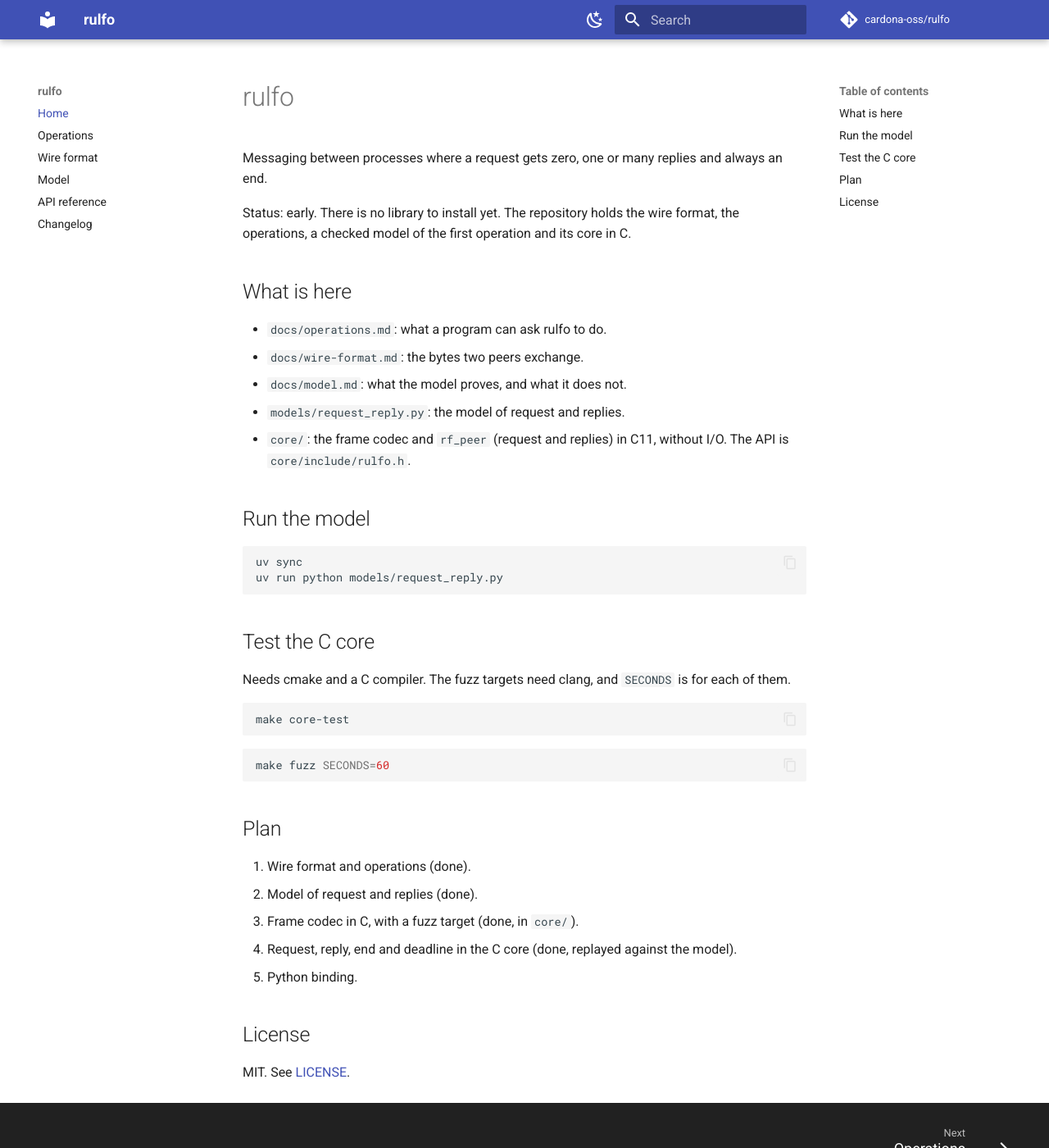
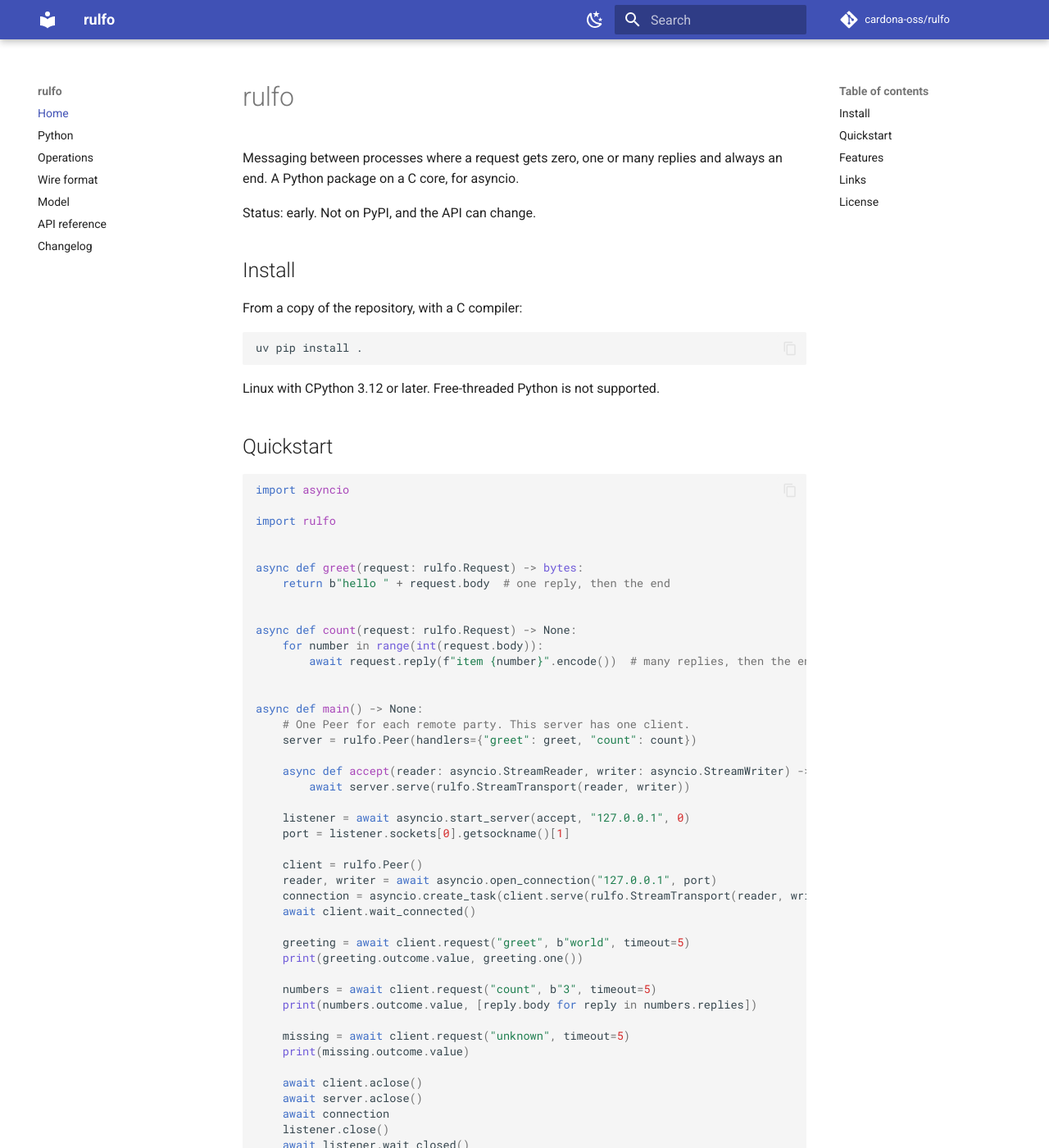
Before and after one commit to jorgeecardona/rulfo, an MkDocs documentation site: the page built from docs/index.md, in a window 1280 px wide and 1400 px high. Shown: the whole window at 82% size. Built offline with MkDocs 1.6.1 and Material for MkDocs 9.7.7, drawn with Linux system fonts in a browser that asks for light colours; comment, search, counter and statistics services are not loaded; some of the changed text lies outside the part shown.

Commit message:
docs: the Python guide, a README quickstart and the follow-ups

````diff
--- a/README.md
+++ b/README.md
@@ -1,46 +1,99 @@
 # rulfo
 
 Messaging between processes where a request gets zero, one or many replies and always an end.
+A Python package on a C core, for asyncio.
 
-Status: early. There is no library to install yet. The repository holds the wire format, the
-operations, a checked model of the first operation and its core in C.
+Status: early. Not on PyPI, and the API can change.
 
-## What is here
+## Install
 
-- `docs/operations.md`: what a program can ask rulfo to do.
-- `docs/wire-format.md`: the bytes two peers exchange.
-- `docs/model.md`: what the model proves, and what it does not.
-- `models/request_reply.py`: the model of request and replies.
-- `core/`: the frame codec and `rf_peer` (request and replies) in C11, without I/O. The API is
-  `core/include/rulfo.h`.
-
-## Run the model
+From a copy of the repository, with a C compiler:
 
 ```bash
-uv sync
-uv run python models/request_reply.py
+uv pip install .
 ```
 
-## Test the C core
+Linux with CPython 3.12 or later. Free-threaded Python is not supported.
 
-Needs cmake and a C compiler. The fuzz targets need clang, and `SECONDS` is for each of them.
+## Quickstart
 
-```bash
-make core-test
+```python
+import asyncio
+
+import rulfo
+
+
+async def greet(request: rulfo.Request) -> bytes:
+    return b"hello " + request.body  # one reply, then the end
+
+
+async def count(request: rulfo.Request) -> None:
+    for number in range(int(request.body)):
+        await request.reply(f"item {number}".encode())  # many replies, then the end
+
+
+async def main() -> None:
+    # One Peer for each remote party. This server has one client.
+    server = rulfo.Peer(handlers={"greet": greet, "count": count})
+
+    async def accept(reader: asyncio.StreamReader, writer: asyncio.StreamWriter) -> None:
+        await server.serve(rulfo.StreamTransport(reader, writer))
+
+    listener = await asyncio.start_server(accept, "127.0.0.1", 0)
+    port = listener.sockets[0].getsockname()[1]
+
+    client = rulfo.Peer()
+    reader, writer = await asyncio.open_connection("127.0.0.1", port)
+    connection = asyncio.create_task(client.serve(rulfo.StreamTransport(reader, writer)))
+    await client.wait_connected()
+
+    greeting = await client.request("greet", b"world", timeout=5)
+    print(greeting.outcome.value, greeting.one())
+
+    numbers = await client.request("count", b"3", timeout=5)
+    print(numbers.outcome.value, [reply.body for reply in numbers.replies])
+
+    missing = await client.request("unknown", timeout=5)
+    print(missing.outcome.value)
+
+    await client.aclose()
+    await server.aclose()
+    await connection
+    listener.close()
+    await listener.wait_closed()
+
+
+asyncio.run(main())
 ```
 
-```bash
-make fuzz SECONDS=60
+Output:
+
+```text
+completed b'hello world'
+completed [b'item 0', b'item 1', b'item 2']
+unroutable
 ```
 
-## Plan
+## Features
 
-1. Wire format and operations (done).
-2. Model of request and replies (done).
-3. Frame codec in C, with a fuzz target (done, in `core/`).
-4. Request, reply, end and deadline in the C core (done, replayed against the model).
-5. Python binding.
+- Four outcomes: `completed`, `busy`, `expired`, `unroutable`. Two of them say it did not run.
+- A deadline on every request, also when the two clocks differ.
+- Zero, one or many replies, in order.
+- A request survives a reconnect and runs once while the other process lives. Replies lost in
+  the reconnect are sent again, up to a memory limit.
+- Any byte stream: TCP and unix sockets included, WebSocket adapters in the docs.
+- A model checks the rules, and the library replays runs of that model.
+
+Not designed yet: latest value per key, work with acknowledgement, presence.
+
+## Links
+
+- [Python guide](https://cardona-oss.gitlab.io/rulfo/python/)
+- [Operations](https://cardona-oss.gitlab.io/rulfo/operations/): the rules
+- [Wire format](https://cardona-oss.gitlab.io/rulfo/wire-format/)
+- [Model](https://cardona-oss.gitlab.io/rulfo/model/): what is proved and what is not
+- [Contributing](https://gitlab.com/cardona-oss/rulfo/-/blob/main/CONTRIBUTING.md)
 
 ## License
 
-MIT. See [LICENSE](LICENSE).
+MIT. See [LICENSE](https://gitlab.com/cardona-oss/rulfo/-/blob/main/LICENSE).
--- a/docs/issues/config.toml
+++ b/docs/issues/config.toml
@@ -9,7 +9,7 @@ index_fields = ["scope", "verify"]
 
 # The one vocabulary that cannot be guessed from outside this repo. Edit this list to
 # match the project's real subsystems once they exist.
-areas = ["core", "ci", "docs"]
+areas = ["core", "python", "ci", "docs"]
 
 [fields.scope]
 required = true
--- a/docs/operations.md
+++ b/docs/operations.md
@@ -64,7 +64,8 @@ Rules:
 ### Replies lost in a reconnect
 
 A replier that gets a known id, marked as sent again, tells its program the number of replies sent
-and whether the end was sent. The program stores the replies: rulfo does not.
+and whether the end was sent. The program stores the replies: the C core does not. The
+[Python package](python.md) stores them, up to a limit.
 
 The program chooses one of two:
 
--- /dev/null
+++ b/docs/python.md
@@ -0,0 +1,214 @@
+# Python
+
+Use `rulfo.Peer` on asyncio to send requests and to answer them over one connection. The rules
+behind it are in [Operations](operations.md), and every name is in the [API reference](api.md).
+
+Linux with CPython 3.12 or later. Free-threaded Python is not supported.
+
+## Send a request
+
+```python
+result = await peer.request("greet", b"world", timeout=5)
+if result.outcome is rulfo.Outcome.COMPLETED:
+    for reply in result.replies:
+        print(reply.body, reply.error)
+```
+
+`timeout` has no default: every request has a deadline. `request` returns when it has an outcome.
+
+| Outcome | What happened | Safe to send as a new request |
+|---|---|---|
+| `completed` | The handler ran and every reply arrived. A reply can be an error reply. | It ran. |
+| `busy` | The other side refused it. | Yes: it did not run. |
+| `unroutable` | No handler for the key, or no connection. | Yes: it did not run. |
+| `expired` | The deadline passed first. | No: it may have run. |
+
+The four outcomes are values. `result.one()` is the short form for one reply: it returns the body
+and raises `NotCompleted` for another outcome, or `RemoteError` for an error reply.
+
+## Answer requests
+
+A handler is an async function for one key:
+
+```python
+async def greet(request: rulfo.Request) -> bytes:
+    return b"hello " + request.body
+
+
+async def count(request: rulfo.Request) -> None:
+    for number in range(int(request.body)):
+        await request.reply(f"item {number}".encode())
+
+
+peer = rulfo.Peer(handlers={"greet": greet, "count": count})
+```
+
+| The handler | The requester gets |
+|---|---|
+| returns bytes | one reply, then `completed` |
+| returns None | `completed` after the replies it sent |
+| raises `rulfo.Busy` before its first reply | `busy` |
+| raises another exception | an error reply with the type and message, then `completed` |
+| is still running at the deadline | `expired`; the handler is cancelled |
+
+The error reply carries the text of the exception to the other side. Catch exceptions whose text
+must stay private. The `rulfo` logger records each one.
+
+## Connections
+
+`serve` uses one connection until it ends. Your program decides when to connect again:
+
+```python
+while True:
+    try:
+        reader, writer = await asyncio.open_connection(host, port)
+        await peer.serve(rulfo.StreamTransport(reader, writer))
+    except (OSError, rulfo.ProtocolError) as error:
+        print(error)
+    await asyncio.sleep(1)
+```
+
+- A request that was sent stays open across reconnects, until its deadline.
+- Without a connection, `request` returns `unroutable` at once. `await peer.wait_connected()`
+  waits for one.
+- A second call of `serve` replaces the connection of the first.
+- `await peer.aclose()` closes the connection, fails open requests with `PeerClosed` and cancels
+  handlers.
+
+### One Peer for each remote party
+
+A `Peer` remembers the ids it ran. A second `Peer` for the same party runs a repeated request
+again. A server keeps one for each authenticated name:
+
+```python
+peers: dict[str, rulfo.Peer] = {}
+
+peer = peers.setdefault(name, rulfo.Peer(handlers=handlers))
+await peer.serve(transport)
+```
+
+Drop a `Peer` only when `peer.idle` is true and no connection serves it.
+
+## Transports
+
+A transport has `send`, `recv` and `close` (see `rulfo.Transport`). `send` gets at most 64 KiB
+at a time, and the cuts between chunks have no meaning.
+
+- TCP and unix sockets: `rulfo.StreamTransport`.
+- Tests: `rulfo.testing.memory_pair()`.
+- WebSockets: copy one of the two adapters below. They were run with Litestar 2.25.0 and
+  websockets 17.4.
+
+rulfo does not encrypt or authenticate. Use a transport that does.
+
+### Litestar (server side)
+
+```python
+import contextlib
+
+from litestar import WebSocket
+from litestar.exceptions import WebSocketDisconnect, WebSocketException
+
+
+class LitestarTransport:
+    def __init__(self, socket: WebSocket) -> None:
+        self.socket = socket
+
+    async def send(self, data: bytes) -> None:
+        with contextlib.suppress(WebSocketDisconnect):  # recv reports the end
+            await self.socket.send_bytes(data)
+
+    async def recv(self) -> bytes:
+        try:
+            return await self.socket.receive_bytes()
+        except WebSocketDisconnect:
+            return b""
+
+    async def close(self) -> None:
+        with contextlib.suppress(WebSocketDisconnect, WebSocketException):
+            await self.socket.close()
+```
+
+### websockets (client side)
+
+```python
+import contextlib
+
+from websockets.asyncio.client import ClientConnection, connect
+from websockets.exceptions import ConnectionClosed
+
+
+class WebsocketsTransport:
+    def __init__(self, socket: ClientConnection) -> None:
+        self.socket = socket
+
+    async def send(self, data: bytes) -> None:
+        with contextlib.suppress(ConnectionClosed):  # recv reports the end
+            await self.socket.send(data)
+
+    async def recv(self) -> bytes:
+        try:
+            return await self.socket.recv(decode=False)
+        except ConnectionClosed:
+            return b""
+
+    async def close(self) -> None:
+        await self.socket.close()
+
+
+async for socket in connect(url):
+    await peer.serve(WebsocketsTransport(socket))
+```
+
+## Cancel
+
+- Cancelling the task that awaits `request` stops the wait. Nothing is sent: the handler on the
+  other side runs to its end or to the deadline.
+- A disconnect cancels no handler. Its replies are stored and sent when the requester asks again.
+- A handler is cancelled at its deadline and by `aclose`. No end is sent for it.
+
+## Limits and waiting
+
+| Setting of `rulfo.Config` | Default | At the limit |
+|---|---|---|
+| `max_requests` | 64 | `request` waits for a free place, until its deadline |
+| `send_buffer` | 1 MiB | `request` and `reply` wait until the connection takes more |
+| `max_running` | 64 | a new request is refused as `busy` |
+| `max_ids` | 4096 | a new request is refused as `busy` |
+| `max_deadline` | 1 hour | a request with a later deadline is refused as `busy` |
+| `max_length` | 16 MiB | sending raises `ValueError`; receiving closes the connection |
+| `replay_bytes_per_request` | 1 MiB | the replies of that request are not stored |
+| `replay_bytes` | 16 MiB | the replies of the request that goes over are not stored |
+| `keep` | 60 s | how long an id is kept after its deadline |
+| `handshake` | 5 s | a connection that is not ready by then raises `ProtocolError` |
+
+Times are in seconds. `max_ids` limits the rate of new requests to
+`max_ids / (deadline + keep)` per second: 58 per second with 10 s deadlines.
+
+`max_deadline`, `max_ids` and `max_running` limit what this side answers. Set `max_length` to
+the same value on both sides.
+
+A request whose replies are not stored ends `expired` if a reconnect loses one of them.
+
+## Memory
+
+- Requester: the key and body of each open request, and all its replies until the outcome.
+  `request` has no way yet to read replies one at a time.
+- Replier: stored replies, up to `replay_bytes`, until the deadline of their request.
+- Each `Peer` allocates about 235 KB with the default `max_ids`. A side that only sends requests
+  can set `max_ids=1`.
+
+## Restarts and several processes
+
+A restarted process forgets the ids it ran. A requester that still waits sends its request again,
+and it runs again. `request.repeat` is true in that case: a handler that must not run twice checks
+its own record when it is true.
+
+Processes that send copies of one request id need one clock (rule 14 in
+[Operations](operations.md)). `Peer(clock=...)` takes it, in milliseconds. `Peer.request` always
+uses a new id, so one process needs nothing.
+
+## Without asyncio
+
+`rulfo.PeerState` is the same logic without I/O and without a clock: you pass the bytes and the
+time. Use it for another event loop. `Peer` is built on it.
--- a/mkdocs.yml
+++ b/mkdocs.yml
@@ -1,5 +1,5 @@
 site_name: rulfo
-site_description: "Messaging between processes where a request gets zero, one or many replies and always an end. Status: design"
+site_description: "Messaging between processes where a request gets zero, one or many replies and always an end."
 repo_url: https://gitlab.com/cardona-oss/rulfo
 repo_name: cardona-oss/rulfo
 copyright: MIT &copy; Jorge Cardona
@@ -72,6 +72,7 @@ plugins:
 
 nav:
   - Home: index.md
+  - Python: python.md
   - Operations: operations.md
   - Wire format: wire-format.md
   - Model: model.md
--- a/moon.yml
+++ b/moon.yml
@@ -1,10 +1,10 @@
 # yaml-language-server: $schema=https://moonrepo.dev/schemas/project.json
 #
-# rulfo — Messaging between processes where a request gets zero, one or many replies and always an end. Status: design
+# rulfo — Messaging between processes where a request gets zero, one or many replies and always an end.
 # Single project at the repo root. Every task runs as a system command via `uv run`
 # (see .moon/toolchain.yml for why moon's Python toolchain is not used). CI runs one
-# `moon run :ci` (lint, format-check, typecheck, test, test-floor, build, docs,
-# version-guard, version-ahead) -- or `:release` on main; moon owns all task ordering
+# `moon run :ci` (lint, format-check, typecheck, test, test-floor, core-test, binding-asan,
+# build, test-wheel, docs, version-guard, version-ahead) -- or `:release` on main; moon owns all task ordering
 # instead of hand-wired GitLab stages/needs.
 id: 'rulfo'
 layer: 'library'
--- a/pyproject.toml
+++ b/pyproject.toml
@@ -1,7 +1,7 @@
 [project]
 name = "rulfo"
 dynamic = ["version"]  # the single source of truth is __version__ in src/rulfo/__init__.py (see [tool.hatch.version])
-description = "Messaging between processes where a request gets zero, one or many replies and always an end. Status: design"
+description = "Messaging between processes where a request gets zero, one or many replies and always an end. Status: early"
 readme = "README.md"
 requires-python = ">=3.12"
 license = "MIT"
@@ -9,8 +9,10 @@ license-files = ["LICENSE"]
 authors = [{ name = "Jorge Cardona", email = "jorgeecardona@gmail.com" }]
 keywords = ["messaging", "request-reply", "ipc"]
 classifiers = [
-    "Development Status :: 1 - Planning",
+    "Development Status :: 2 - Pre-Alpha",
+    "Framework :: AsyncIO",
     "Intended Audience :: Developers",
+    "Operating System :: POSIX :: Linux",
     "Programming Language :: Python :: 3",
     "Programming Language :: Python :: 3.12",
     "Programming Language :: Python :: 3.13",
````
Also changed, not shown: AGENTS.md (+11 -5 lines), CHANGELOG.md (+4 -0 lines), CONTRIBUTING.md (+9 -4 lines), docs/api.md (+2 -0 lines), docs/issues/27-11-2026-peer-cannot-send-a-request-another-process-sent.md (added, +14 -0 lines), docs/issues/27-11-2026-peer-keeps-all-replies-in-memory.md (added, +16 -0 lines).
